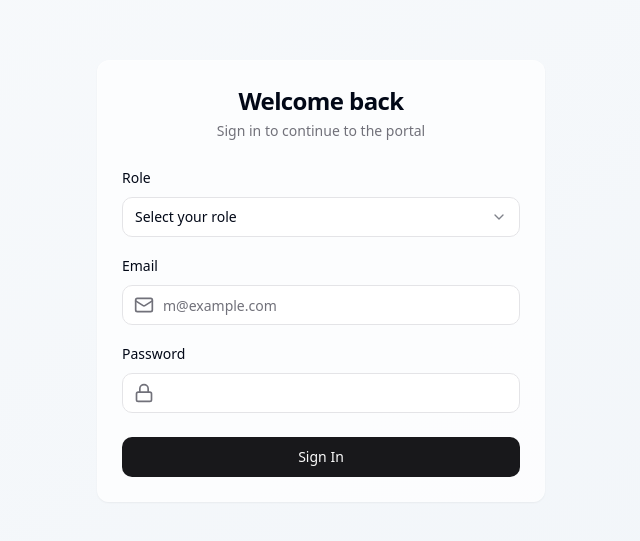
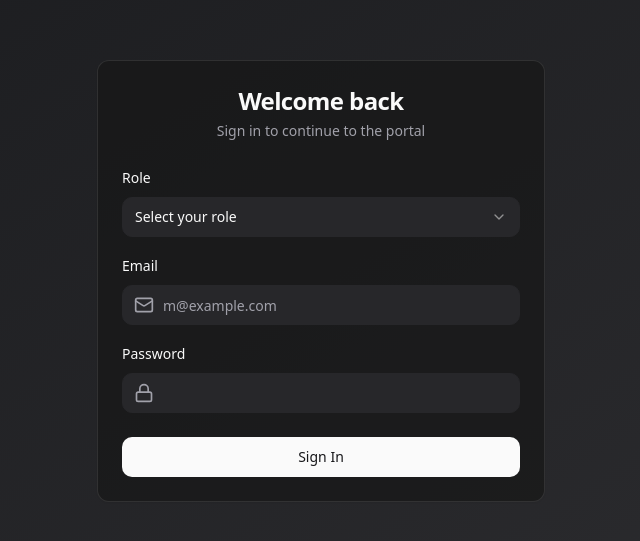
Before and after one commit to PraneethEmandi/SE-PROJECT, a React (Vite) app: page / in a window 1280 px wide. Shown: the part 119-660 px from the top of the page, without its empty margins (319-959 px from the left). Built offline with nearby package versions, Linux system fonts and the light colour scheme.

Commit message:
Implement dark theme
This commit implements a dark theme for the application.  No specific implementation details are included in this commit message.

```diff
--- a/src/components/layout/DashboardLayout.tsx
+++ b/src/components/layout/DashboardLayout.tsx
@@ -12,25 +12,28 @@ const DashboardLayout = ({ children }: DashboardLayoutProps) => {
   const [sidebarOpen, setSidebarOpen] = useState(true);
 
   return (
-    <div className="min-h-screen bg-gradient-to-br from-slate-50 to-slate-100">
+    <div className="min-h-screen dark-gradient">
       {/* Header */}
-      <header className="fixed top-0 z-50 w-full glass border-b">
+      <header className="fixed top-0 z-50 w-full glass border-border/40">
         <div className="flex h-16 items-center justify-between px-4">
           <div className="flex items-center gap-4">
             <Button
               variant="ghost"
               size="icon"
               onClick={() => setSidebarOpen(!sidebarOpen)}
+              className="text-foreground hover:bg-secondary"
             >
               {sidebarOpen ? <X className="h-5 w-5" /> : <Menu className="h-5 w-5" />}
             </Button>
-            <h1 className="text-xl font-semibold">Requirements Portal</h1>
+            <h1 className="text-xl font-semibold text-foreground">Requirements Portal</h1>
           </div>
           <div className="flex items-center gap-4">
-            <Button variant="ghost" size="icon">
+            <Button variant="ghost" size="icon" className="text-foreground hover:bg-secondary">
               <Bell className="h-5 w-5" />
             </Button>
-            <Button variant="ghost" size="sm">Sign Out</Button>
+            <Button variant="ghost" size="sm" className="text-foreground hover:bg-secondary">
+              Sign Out
+            </Button>
           </div>
         </div>
       </header>
@@ -38,21 +41,21 @@ const DashboardLayout = ({ children }: DashboardLayoutProps) => {
       {/* Sidebar */}
       <aside
         className={cn(
-          "fixed left-0 top-16 z-40 h-[calc(100vh-4rem)] w-64 transform glass border-r transition-transform duration-200 ease-in-out",
+          "fixed left-0 top-16 z-40 h-[calc(100vh-4rem)] w-64 transform glass border-r border-border/40 transition-transform duration-200 ease-in-out",
           !sidebarOpen && "-translate-x-full"
         )}
       >
         <nav className="space-y-2 p-4">
-          <Button variant="ghost" className="w-full justify-start">
+          <Button variant="ghost" className="w-full justify-start text-foreground hover:bg-secondary">
             Dashboard
           </Button>
-          <Button variant="ghost" className="w-full justify-start">
+          <Button variant="ghost" className="w-full justify-start text-foreground hover:bg-secondary">
             New Request
           </Button>
-          <Button variant="ghost" className="w-full justify-start">
+          <Button variant="ghost" className="w-full justify-start text-foreground hover:bg-secondary">
             My Requests
           </Button>
-          <Button variant="ghost" className="w-full justify-start">
+          <Button variant="ghost" className="w-full justify-start text-foreground hover:bg-secondary">
             Settings
           </Button>
         </nav>
--- a/src/index.css
+++ b/src/index.css
@@ -5,36 +5,33 @@
 
 @layer base {
   :root {
-    --background: 0 0% 100%;
-    --foreground: 222.2 84% 4.9%;
+    --background: 240 10% 3.9%;
+    --foreground: 0 0% 98%;
 
-    --card: 0 0% 100%;
-    --card-foreground: 222.2 84% 4.9%;
+    --card: 240 10% 3.9%;
+    --card-foreground: 0 0% 98%;
 
-    --popover: 0 0% 100%;
-    --popover-foreground: 222.2 84% 4.9%;
+    --popover: 240 10% 3.9%;
+    --popover-foreground: 0 0% 98%;
 
-    --primary: 240 5.9% 10%;
-    --primary-foreground: 0 0% 98%;
+    --primary: 0 0% 98%;
+    --primary-foreground: 240 5.9% 10%;
 
-    --secondary: 240 4.8% 95.9%;
-    --secondary-foreground: 240 5.9% 10%;
+    --secondary: 240 3.7% 15.9%;
+    --secondary-foreground: 0 0% 98%;
 
-    --muted: 240 4.8% 95.9%;
-    --muted-foreground: 240 3.8% 46.1%;
+    --muted: 240 3.7% 15.9%;
+    --muted-foreground: 240 5% 64.9%;
 
-    --accent: 240 4.8% 95.9%;
-    --accent-foreground: 240 5.9% 10%;
+    --accent: 240 3.7% 15.9%;
+    --accent-foreground: 0 0% 98%;
 
-    --destructive: 0 84.2% 60.2%;
+    --destructive: 0 62.8% 30.6%;
     --destructive-foreground: 0 0% 98%;
 
-    --success: 142.1 76.2% 36.3%;
-    --success-foreground: 355.7 100% 97.3%;
-
-    --border: 240 5.9% 90%;
-    --input: 240 5.9% 90%;
-    --ring: 142.1 76.2% 36.3%;
+    --border: 240 3.7% 15.9%;
+    --input: 240 3.7% 15.9%;
+    --ring: 240 4.9% 83.9%;
 
     --radius: 0.75rem;
   }
@@ -74,14 +71,14 @@
   animation: slideInUp 0.5s ease-out forwards;
 }
 
-/* Glass effect */
+/* Glass effect for dark theme */
 .glass {
-  background: rgba(255, 255, 255, 0.7);
+  background: rgba(23, 23, 23, 0.7);
   backdrop-filter: blur(10px);
-  border: 1px solid rgba(255, 255, 255, 0.2);
+  border: 1px solid rgba(255, 255, 255, 0.1);
 }
 
-.dark .glass {
-  background: rgba(17, 17, 17, 0.7);
-  border: 1px solid rgba(255, 255, 255, 0.1);
+/* Custom gradient background */
+.dark-gradient {
+  background: linear-gradient(to bottom right, #1a1b1e, #2d2d30);
 }
--- a/src/pages/auth/LoginPage.tsx
+++ b/src/pages/auth/LoginPage.tsx
@@ -11,11 +11,11 @@ const LoginPage = () => {
   const [role, setRole] = useState<string>("");
 
   return (
-    <div className="min-h-screen w-full flex items-center justify-center bg-gradient-to-br from-slate-50 to-slate-100 p-4">
+    <div className="min-h-screen w-full flex items-center justify-center dark-gradient p-4">
       <div className="w-full max-w-md animate-fade-in">
         <Card className="glass">
           <CardHeader className="space-y-1">
-            <CardTitle className="text-2xl font-bold text-center">Welcome back</CardTitle>
+            <CardTitle className="text-2xl font-bold text-center text-foreground">Welcome back</CardTitle>
             <CardDescription className="text-center">
               Sign in to continue to the portal
             </CardDescription>
@@ -24,7 +24,7 @@ const LoginPage = () => {
             <div className="space-y-2">
               <Label htmlFor="role">Role</Label>
               <Select value={role} onValueChange={setRole}>
-                <SelectTrigger>
+                <SelectTrigger className="bg-secondary">
                   <SelectValue placeholder="Select your role" />
                 </SelectTrigger>
                 <SelectContent>
@@ -41,7 +41,7 @@ const LoginPage = () => {
                   id="email"
                   type="email"
                   placeholder="m@example.com"
-                  className="pl-10"
+                  className="pl-10 bg-secondary border-secondary"
                 />
                 <Mail className="absolute left-3 top-2.5 h-5 w-5 text-muted-foreground" />
               </div>
@@ -52,14 +52,14 @@ const LoginPage = () => {
                 <Input
                   id="password"
                   type="password"
-                  className="pl-10"
+                  className="pl-10 bg-secondary border-secondary"
                 />
                 <Lock className="absolute left-3 top-2.5 h-5 w-5 text-muted-foreground" />
               </div>
             </div>
           </CardContent>
           <CardFooter>
-            <Button className="w-full bg-primary hover:bg-primary/90 text-primary-foreground">
+            <Button className="w-full">
               Sign In
             </Button>
           </CardFooter>
```
